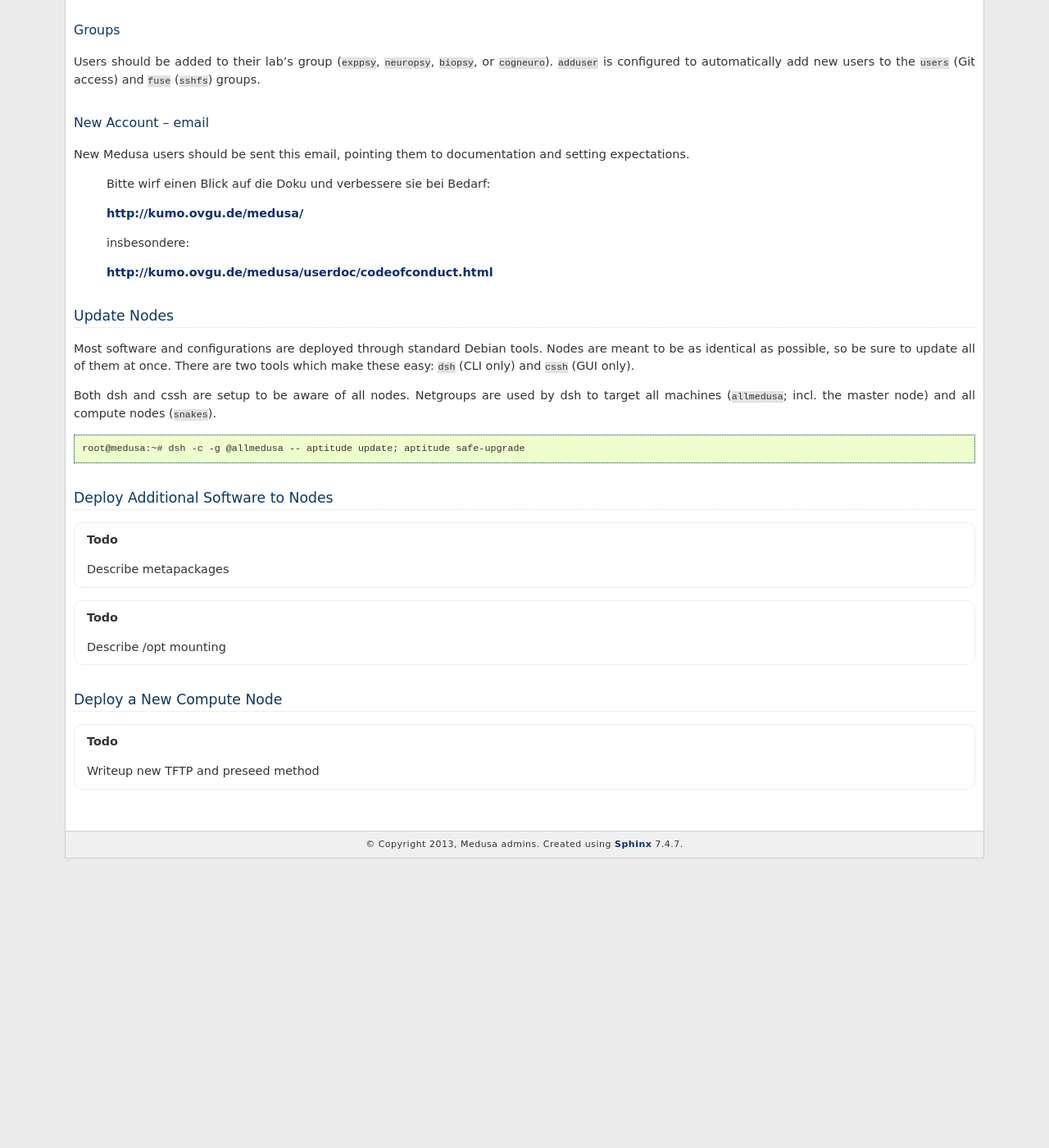
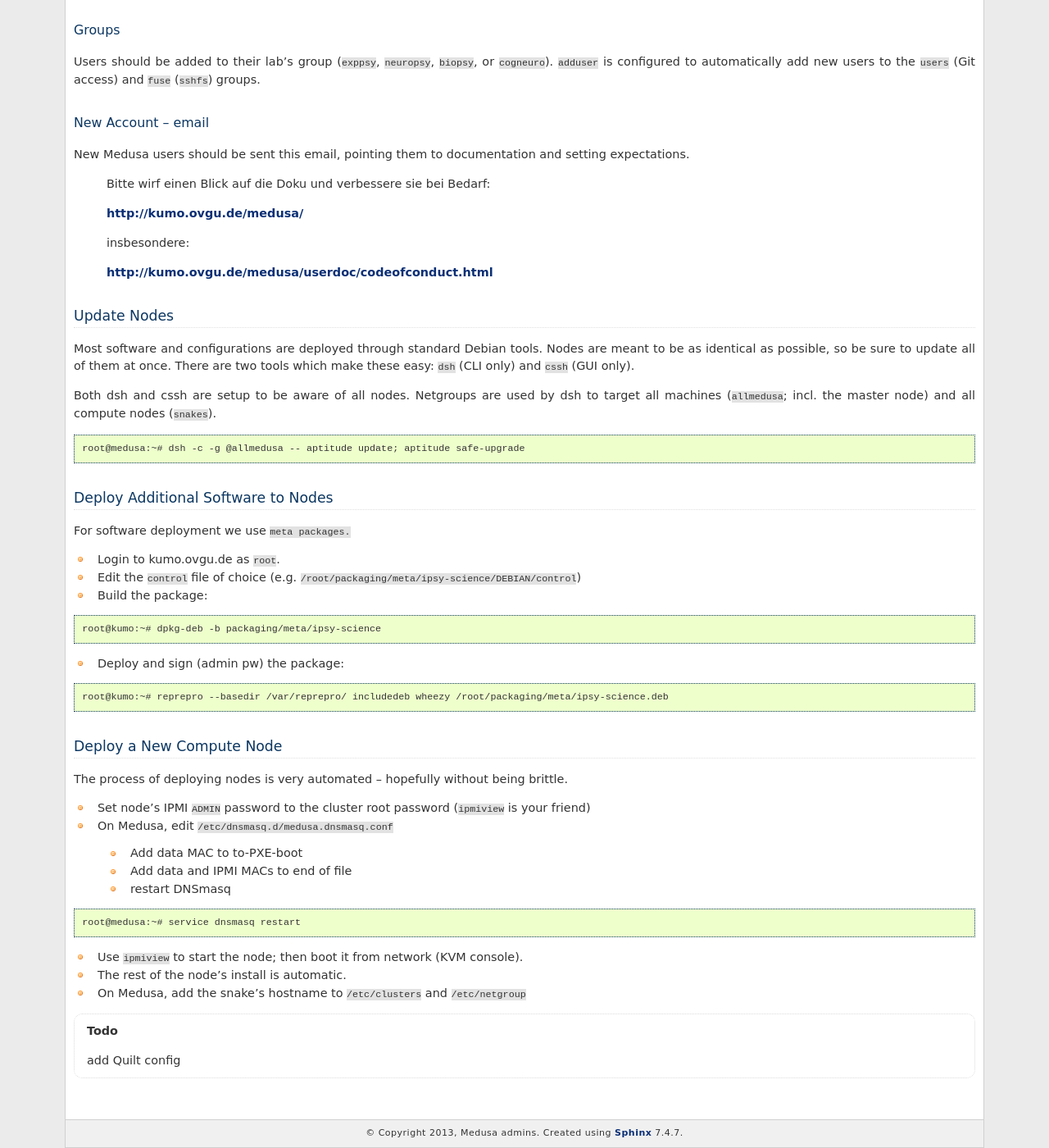
Before and after one commit to psychoinformatics-de/ipsy-docs, a Sphinx documentation site: the page built from source/internal/common_tasks.rst, in a window 1280 px wide and 1400 px high, scrolled down 843 px. Shown: the whole window at 82% size. Built offline with Sphinx 7.4.7, drawn with Linux system fonts in a browser that asks for light colours; formulas are drawn with MathJax 3; before the commit the page ends 1890 px from its top, so only the background shows below that.

Commit message:
Add section on Setting up a new compute node, and adding software to the cluster

```diff
--- a/source/internal/common_tasks.rst
+++ b/source/internal/common_tasks.rst
@@ -71,12 +71,39 @@ target all machines (``allmedusa``; incl. the master node) and all compute nodes
 
 Deploy Additional Software to Nodes
 ===================================
+For software deployment we use ``meta packages.``
 
-.. todo:: Describe metapackages
+* Login to kumo.ovgu.de as ``root``.
+* Edit the ``control`` file of choice (e.g. ``/root/packaging/meta/ipsy-science/DEBIAN/control``)
+* Build the package:
 
-.. todo:: Describe /opt mounting
+.. code-block:: bash
+
+   root@kumo:~# dpkg-deb -b packaging/meta/ipsy-science
+
+* Deploy and sign (admin pw) the package:
+
+.. code-block:: bash
+
+   root@kumo:~# reprepro --basedir /var/reprepro/ includedeb wheezy /root/packaging/meta/ipsy-science.deb
 
 Deploy a New Compute Node
 =========================
+The process of deploying nodes is very automated -- hopefully without being brittle.
 
-.. todo:: Writeup new TFTP and preseed method
+* Set node's IPMI ``ADMIN`` password to the cluster root password (``ipmiview`` is your friend)
+* On Medusa, edit ``/etc/dnsmasq.d/medusa.dnsmasq.conf``
+
+ - Add data MAC to to-PXE-boot
+ - Add data and IPMI MACs to end of file
+ - restart DNSmasq
+
+.. code-block:: bash
+
+   root@medusa:~# service dnsmasq restart
+
+* Use ``ipmiview`` to start the node; then boot it from network (KVM console).
+* The rest of the node's install is automatic.
+* On Medusa, add the snake's hostname to ``/etc/clusters`` and ``/etc/netgroup``
+
+.. todo:: add Quilt config
```
